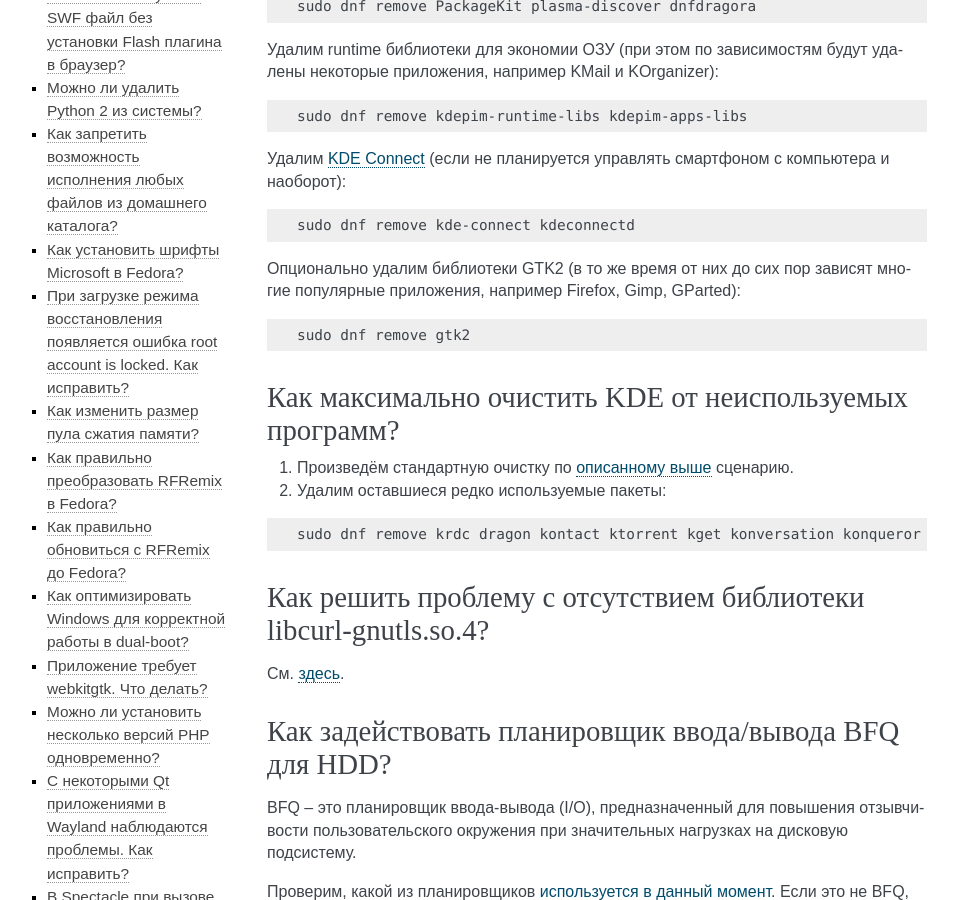
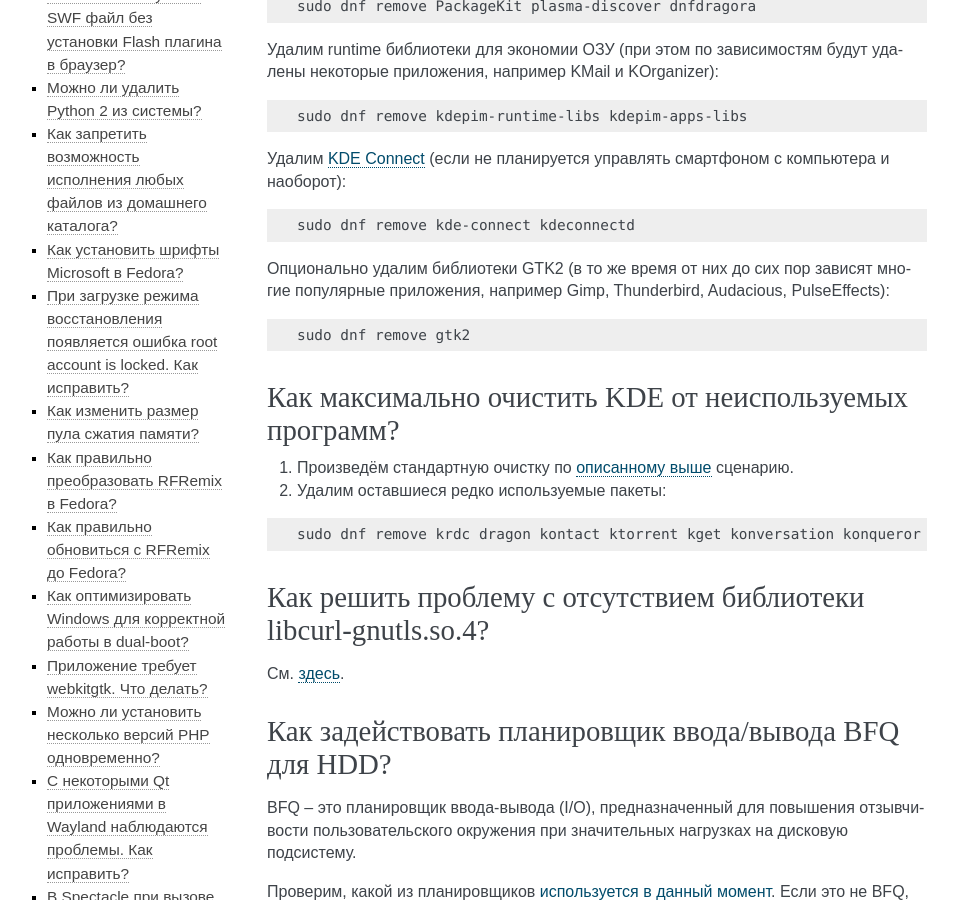
Before and after one commit to RussianFedora/FAQ, a Sphinx documentation site: the page built from source/tips-and-tricks.rst, in a window 1280 px wide and 900 px high, scrolled down 1097 px. Shown: the whole window, without its empty margins (153-1111 px from the left). Built offline with Sphinx 7.4.7, drawn with Linux system fonts in a browser that asks for light colours; comment, search, counter and statistics services are not loaded.

Commit message:
Updated GTK2 removal question. (#95)
* Correct GTK2 dependency example
* Another correct for GTK2 apps

```diff
--- a/source/tips-and-tricks.rst
+++ b/source/tips-and-tricks.rst
@@ -85,7 +85,7 @@
 
     sudo dnf remove kde-connect kdeconnectd
 
-Опционально удалим библиотеки GTK2 (в то же время от них до сих пор зависят многие популярные приложения, например Firefox, Gimp, GParted):
+Опционально удалим библиотеки GTK2 (в то же время от них до сих пор зависят многие популярные приложения, например Gimp, Thunderbird, Audacious, PulseEffects):
 
 .. code-block:: text
 
```
